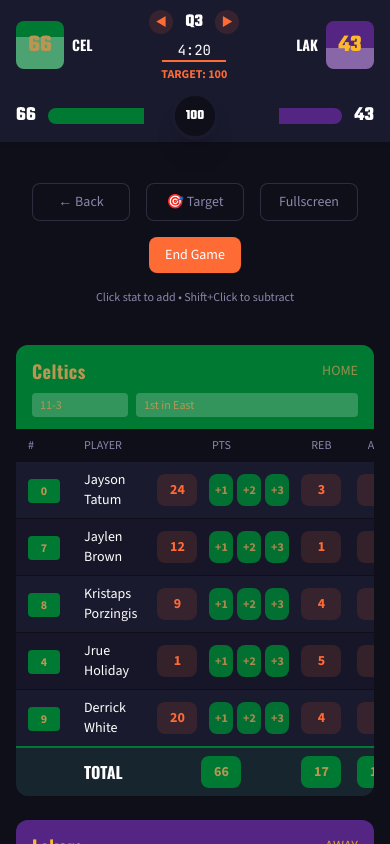
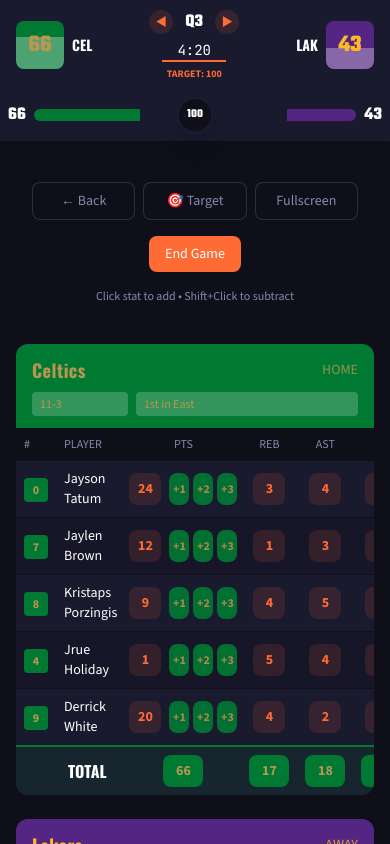
Before and after one commit to grayhaven7/scorebug, a React (Vite) app: page / in a window 390 px wide. Both pictures are taken after a click on the button "Resume Game". Shown: the top 844 px of the page. Built offline with nearby package versions, Linux system fonts and the light colour scheme.

Commit message:
Refactor GamePage layout and styling for improved responsiveness and readability, including adjustments to padding, font sizes, and element alignment. Enhance visual consistency across components and ensure better usability on different screen sizes.

```diff
--- a/src/components/TargetScoreBar.tsx
+++ b/src/components/TargetScoreBar.tsx
@@ -22,10 +22,10 @@
   const awayPercent = Math.min(100, (awayScore / targetScore) * 100);
 
   return (
-    <div className="flex flex-row items-center w-full max-w-2xl px-4 py-2">
+    <div className="flex flex-row items-center w-full max-w-2xl px-2 md:px-4 py-2">
       {/* Home Score (Left) */}
       <div
-        className="text-xl font-bold mr-3"
+        className="text-lg md:text-xl font-bold mr-2 md:mr-3"
         style={{
           fontFamily: theme.numberFont,
           color: theme.textColor
@@ -38,7 +38,7 @@
       <div className="flex-1 relative flex items-center">
         {/* Background Bar */}
         <div
-          className="absolute inset-x-0 h-4 rounded-full overflow-hidden flex flex-row"
+          className="absolute inset-x-0 h-3 md:h-4 rounded-full overflow-hidden flex flex-row"
           style={{ backgroundColor: theme.secondaryBackground }}
         >
           {/* Left Half (Home) */}
@@ -68,7 +68,7 @@
 
         {/* Center Target Marker */}
         <div
-          className="absolute left-1/2 transform -translate-x-1/2 z-10 w-12 h-12 rounded-full border-4 flex items-center justify-center font-bold text-sm shadow-xl transition-all hover:scale-110"
+          className="absolute left-1/2 transform -translate-x-1/2 z-10 w-10 h-10 md:w-12 md:h-12 rounded-full border-4 flex items-center justify-center font-bold text-xs md:text-sm shadow-xl transition-all hover:scale-110"
           style={{
             backgroundColor: theme.backgroundColor,
             borderColor: theme.secondaryBackground,
@@ -82,7 +82,7 @@
 
       {/* Away Score (Right) */}
       <div
-        className="text-xl font-bold ml-3"
+        className="text-lg md:text-xl font-bold ml-2 md:ml-3"
         style={{
           fontFamily: theme.numberFont,
           color: theme.textColor
--- a/src/pages/GamePage.tsx
+++ b/src/pages/GamePage.tsx
@@ -137,7 +137,7 @@
       >
         <div className="flex items-center gap-3 mb-2">
           <span
-            className="text-lg font-bold tracking-wide"
+            className="text-lg font-bold tracking-wide truncate"
             style={{ fontFamily: currentTheme.headerFont }}
           >
             {team.teamName}
@@ -174,13 +174,13 @@
           <thead>
             <tr style={{ backgroundColor: currentTheme.backgroundColor }}>
               <th
-                className="px-3 py-2 text-left text-xs font-medium"
+                className="px-2 md:px-3 py-2 text-left text-xs font-medium"
                 style={{ color: currentTheme.textSecondary }}
               >
                 #
               </th>
               <th
-                className="px-3 py-2 text-left text-xs font-medium"
+                className="px-2 md:px-3 py-2 text-left text-xs font-medium"
                 style={{ color: currentTheme.textSecondary }}
               >
                 PLAYER
@@ -189,7 +189,7 @@
                 <th
                   key={stat}
                   colSpan={stat === 'points' ? 2 : 1}
-                  className="px-3 py-2 text-center text-xs font-medium"
+                  className="px-2 md:px-3 py-2 text-center text-xs font-medium"
                   style={{ color: currentTheme.textSecondary }}
                 >
                   {statLabels[stat]}
@@ -210,9 +210,9 @@
                       : currentTheme.backgroundColor + '40',
                 }}
               >
-                <td className="px-3 py-2">
+                <td className="px-2 md:px-3 py-2">
                   <span
-                    className="inline-block w-8 h-6 rounded text-center text-xs font-bold leading-6"
+                    className="inline-block w-6 md:w-8 h-6 rounded text-center text-xs font-bold leading-6"
                     style={{
                       backgroundColor: team.primaryColor,
                       color: team.secondaryColor,
@@ -221,16 +221,16 @@
                     {player.jerseyNumber}
                   </span>
                 </td>
-                <td className="px-3 py-2 font-medium text-sm">{player.playerName}</td>
+                <td className="px-2 md:px-3 py-2 font-medium text-sm">{player.playerName}</td>
                 {enabledStats.map(stat => {
                   const cellId = `${teamType}-${player.playerId}-${stat}`;
                   const value = player[stat as keyof PlayerGameStats];
                   return (
                     <>
-                      <td key={stat} className="px-2 py-2 text-center">
+                      <td key={stat} className="px-1 md:px-2 py-2 text-center">
                         <button
                           onClick={e => handleStatClick(teamType, player.playerId, stat as keyof PlayerGameStats, e)}
-                          className={`w-10 h-8 rounded font-bold text-sm transition-all hover:scale-110 cursor-pointer ${
+                          className={`w-8 md:w-10 h-8 rounded font-bold text-sm transition-all hover:scale-110 cursor-pointer ${
                             animatingCell === cellId ? 'stat-pop' : ''
                           }`}
                           style={{
@@ -244,13 +244,13 @@
                         </button>
                       </td>
                       {stat === 'points' && (
-                        <td className="px-1 py-2 text-center w-24">
+                        <td className="px-1 py-2 text-center w-20 md:w-24">
                           <div className="flex gap-1 justify-center">
                             {[1, 2, 3].map(pts => (
                               <button
                                 key={pts}
                                 onClick={() => updatePlayerStat(teamType, player.playerId, 'points', pts)}
-                                className="w-6 h-8 rounded text-xs font-bold transition-all hover:scale-110 hover:brightness-110"
+                                className="w-5 md:w-6 h-8 rounded text-xs font-bold transition-all hover:scale-110 hover:brightness-110"
                                 style={{
                                   backgroundColor: team.primaryColor,
                                   color: team.secondaryColor,
@@ -327,9 +327,9 @@
               {homeScore}
             </span>
           </div>
-          <div className="hidden sm:block">
+          <div className="hidden sm:block max-w-[150px] md:max-w-xs overflow-hidden">
             <p
-              className="text-sm md:text-lg font-bold"
+              className="text-sm md:text-lg font-bold truncate"
               style={{ fontFamily: currentTheme.headerFont }}
             >
               {homeTeam.teamName}
@@ -349,9 +349,9 @@
           </div>
         </div>
 
-        {/* Center - Quarter & Time */}
+          {/* Center - Quarter & Time */}
         {(settings.scoreboardConfig.showQuarter || settings.scoreboardConfig.showTimer) && (
-          <div className="text-center flex flex-col items-center mx-4">
+          <div className="text-center flex flex-col items-center mx-2 md:mx-4 shrink-0">
             {settings.scoreboardConfig.showQuarter && (
               <div className="flex items-center gap-1 md:gap-2 mb-1">
                 <button
@@ -366,7 +366,7 @@
                   <span className="text-xs md:text-sm">◀</span>
                 </button>
                 <span
-                  className="text-lg md:text-2xl font-black px-2 md:px-4"
+                  className="text-lg md:text-2xl font-black px-2 md:px-4 min-w-[3ch]"
                   style={{ fontFamily: currentTheme.numberFont }}
                 >
                   Q{quarter}
@@ -397,7 +397,7 @@
               />
             )}
             {currentGame.targetScore && (
-              <div className="text-xs font-bold mt-1" style={{ color: currentTheme.accentColor }}>
+              <div className="text-[10px] md:text-xs font-bold mt-1 whitespace-nowrap" style={{ color: currentTheme.accentColor }}>
                 TARGET: {currentGame.targetScore}
               </div>
             )}
@@ -406,9 +406,9 @@
 
         {/* Away Team Score */}
         <div className="flex items-center gap-2 md:gap-4">
-          <div className="hidden sm:block text-right">
+          <div className="hidden sm:block text-right max-w-[150px] md:max-w-xs overflow-hidden">
             <p
-              className="text-sm md:text-lg font-bold"
+              className="text-sm md:text-lg font-bold truncate"
               style={{ fontFamily: currentTheme.headerFont }}
             >
               {awayTeam.teamName}
@@ -453,10 +453,10 @@
 
   const renderActionBar = () => (
     <div className="flex flex-col sm:flex-row items-center justify-between mb-6 gap-4 p-4">
-      <div className="flex w-full sm:w-auto justify-between sm:justify-start gap-4">
+      <div className="flex w-full sm:w-auto justify-between sm:justify-start gap-2 sm:gap-4">
         <button
           onClick={() => setShowExitConfirm(true)}
-          className="px-4 py-2 rounded-lg text-sm font-medium transition-all hover:opacity-80 flex-1 sm:flex-none"
+          className="px-3 sm:px-4 py-2 rounded-lg text-sm font-medium transition-all hover:opacity-80 flex-1 sm:flex-none whitespace-nowrap"
           style={{
             backgroundColor: currentTheme.backgroundColor,
             border: `1px solid ${currentTheme.textSecondary}40`,
@@ -468,7 +468,7 @@
         </button>
         <button
           onClick={() => setShowTargetModal(true)}
-          className="px-4 py-2 rounded-lg text-sm font-medium transition-all hover:opacity-80 flex-1 sm:flex-none"
+          className="px-3 sm:px-4 py-2 rounded-lg text-sm font-medium transition-all hover:opacity-80 flex-1 sm:flex-none whitespace-nowrap"
           style={{
             backgroundColor: currentTheme.backgroundColor,
             border: `1px solid ${currentTheme.textSecondary}40`,
@@ -480,7 +480,7 @@
         </button>
         <button
           onClick={toggleFullscreen}
-          className="px-4 py-2 rounded-lg text-sm font-medium transition-all hover:opacity-80 flex-1 sm:flex-none"
+          className="px-3 sm:px-4 py-2 rounded-lg text-sm font-medium transition-all hover:opacity-80 flex-1 sm:flex-none whitespace-nowrap"
           style={{
             backgroundColor: currentTheme.backgroundColor,
             border: `1px solid ${currentTheme.textSecondary}40`,
@@ -488,7 +488,7 @@
             borderRadius: currentTheme.borderRadius,
           }}
         >
-          {isFullscreen ? 'Exit Fullscreen' : 'Fullscreen'}
+          {isFullscreen ? 'Exit Full' : 'Fullscreen'}
         </button>
       </div>
 
@@ -526,11 +526,11 @@
           <div className="flex-none">
             {renderActionBar()}
           </div>
-          <div className="flex-1 grid grid-cols-[1fr_auto_1fr] gap-4 overflow-hidden px-4 pb-4">
-            <div className="overflow-y-auto pr-2">
+          <div className="flex-1 flex flex-col lg:grid lg:grid-cols-[1fr_auto_1fr] gap-4 overflow-hidden px-4 pb-4">
+            <div className="flex-1 overflow-y-auto pr-0 lg:pr-2 order-2 lg:order-1">
               {renderTeamStats(homeTeam, 'home', true)}
             </div>
-            <div className="flex flex-col items-center min-w-[300px] h-full gap-4">
+            <div className="flex-none flex flex-col items-center w-full lg:w-auto lg:min-w-[300px] h-auto lg:h-full gap-4 order-1 lg:order-2">
               <div
                 className="w-full rounded-xl p-4 shadow-xl shrink-0"
                 style={{ backgroundColor: currentTheme.secondaryBackground }}
@@ -551,7 +551,7 @@
                 )}
               </div>
             </div>
-            <div className="overflow-y-auto pl-2">
+            <div className="flex-1 overflow-y-auto pl-0 lg:pl-2 order-3">
               {renderTeamStats(awayTeam, 'away', false)}
             </div>
           </div>
```
